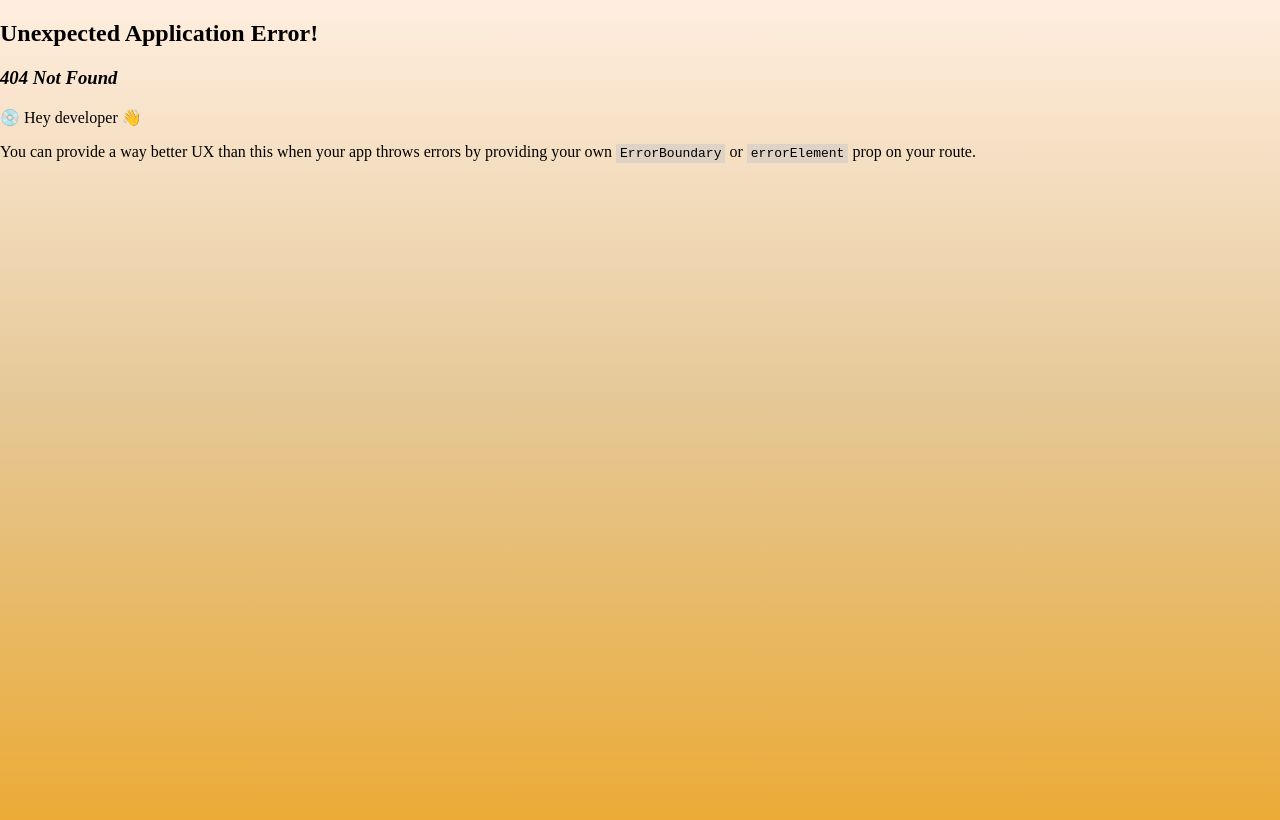
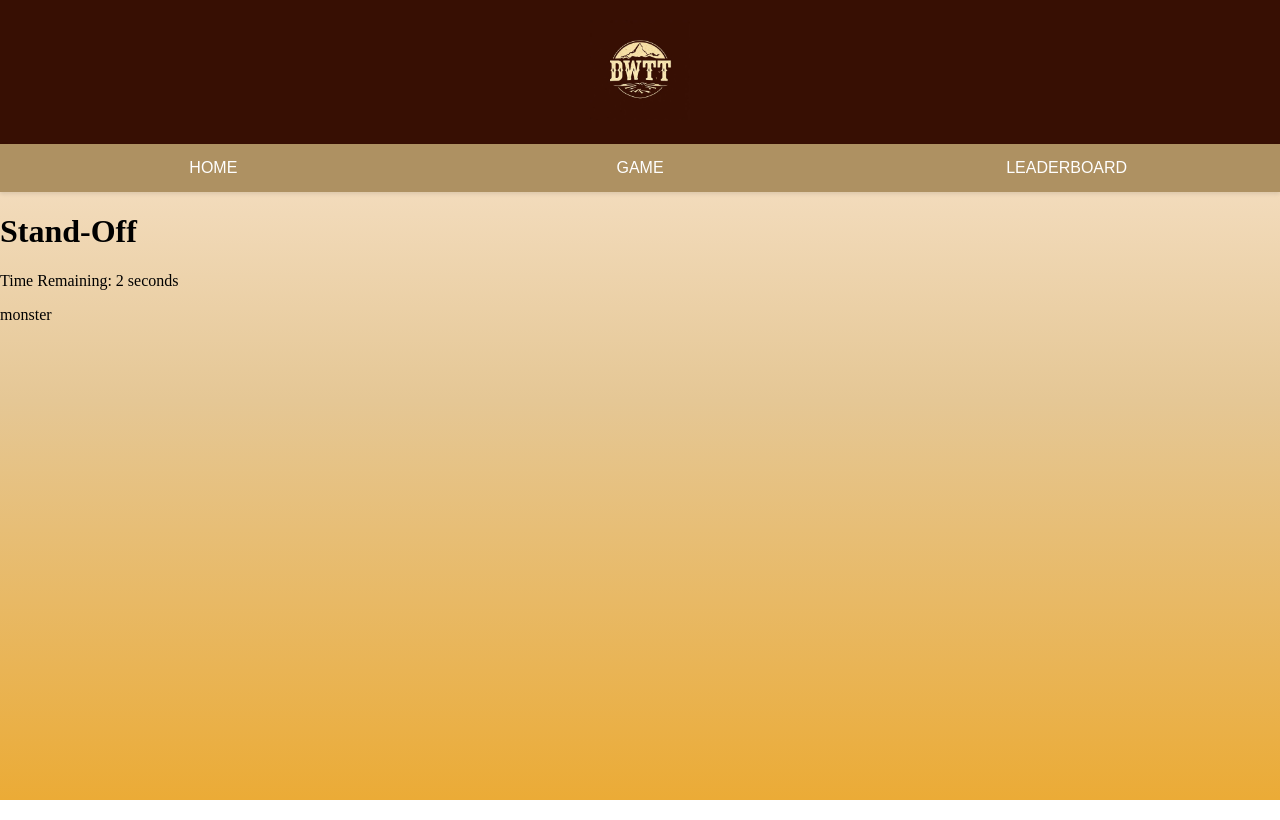
Before and after one commit to Julia-Trinh/HackstreetBoys, a React (Vite) app in the folder frontend/: page /standoff in a window 1280 px wide. Before the commit this address had no page. Built offline with nearby package versions, Linux system fonts and the light colour scheme; a web font is replaced by a local one.

Commit message:
added stand off game

```diff
--- a/frontend/src/App.jsx
+++ b/frontend/src/App.jsx
@@ -6,6 +6,7 @@
 import Game from "./pages/TestGame";
 import Username from "./pages/UserName.jsx";
 import SuddenDeath from "./pages/SuddenDeath.jsx";
+import StandOff from "./pages/StandOff.jsx";
 
 const Layout = () => {
   return (
@@ -41,6 +42,10 @@
       {
         path: "Suddendeath",
         element: <SuddenDeath />,
+      },
+      {
+        path: "standoff",
+        element: <StandOff />,
       }
     ],
   },
--- /dev/null
+++ b/frontend/src/pages/StandOff.jsx
@@ -0,0 +1,72 @@
+import React, { useState, useEffect } from 'react';
+import { useTypingGame } from '../components/useTypingGame';
+
+const Game = () => {
+    let delay = 2000; // 5-second delay
+    let countdown = 5;
+    const [gameOver, setGameOver] = useState(false);
+    const [timeLimit, setTimeLimit] = useState((delay / 1000) + countdown);
+    const [showGame, setShowGame] = useState(false);
+
+    // Show the game after delay
+    useEffect(() => {
+        const timer = setTimeout(() => {
+            setShowGame(true);
+        }, delay);
+
+        return () => clearTimeout(timer);
+    }, []);
+
+    const checkVictory = () => {
+        alert('🎉 Victory! You completed the text.');
+    };
+
+    const checkFailure = (currentIndex, totalLength) => {
+        return incorrectIndexes.length >= 100; // Fail if too many mistakes
+    };
+
+    const { characters, currentIndex, incorrectIndexes, gameOver: gameStatus, elapsedTime, inputRef } = useTypingGame(
+        "StandOff.txt",
+        checkVictory,
+        checkFailure,
+        timeLimit
+    );
+
+    useEffect(() => {
+        if (gameStatus) {
+            setGameOver(true);
+        }
+    }, [gameStatus]);
+
+    return (
+        <div className="game-container">
+            {!showGame ? (
+                <h1 className="loading-text">Get Ready...</h1>
+            ) : (
+                <>
+                    <h1>Stand-Off</h1>
+                    <p className="timer"> Time Remaining: {timeLimit - elapsedTime} seconds</p>
+                    {gameOver ? (
+                        <div className="game-over"> Game Over! You made too many mistakes.</div>
+                    ) : (
+                        <div>
+                    {characters.map((char, index) => (
+                        <span
+                            key={index}
+                            style={{
+                                color: currentIndex > index ? 'green' : 'black',
+                                backgroundColor: incorrectIndexes.includes(index) ? 'red' : 'transparent',
+                            }}
+                        >
+                            {char}
+                        </span>
+                    ))}
+                </div>
+                    )}
+                </>
+            )}
+        </div>
+    );
+};
+
+export default Game;
```
Also changed, not shown: frontend/public/assets/StandOff.txt (added).
